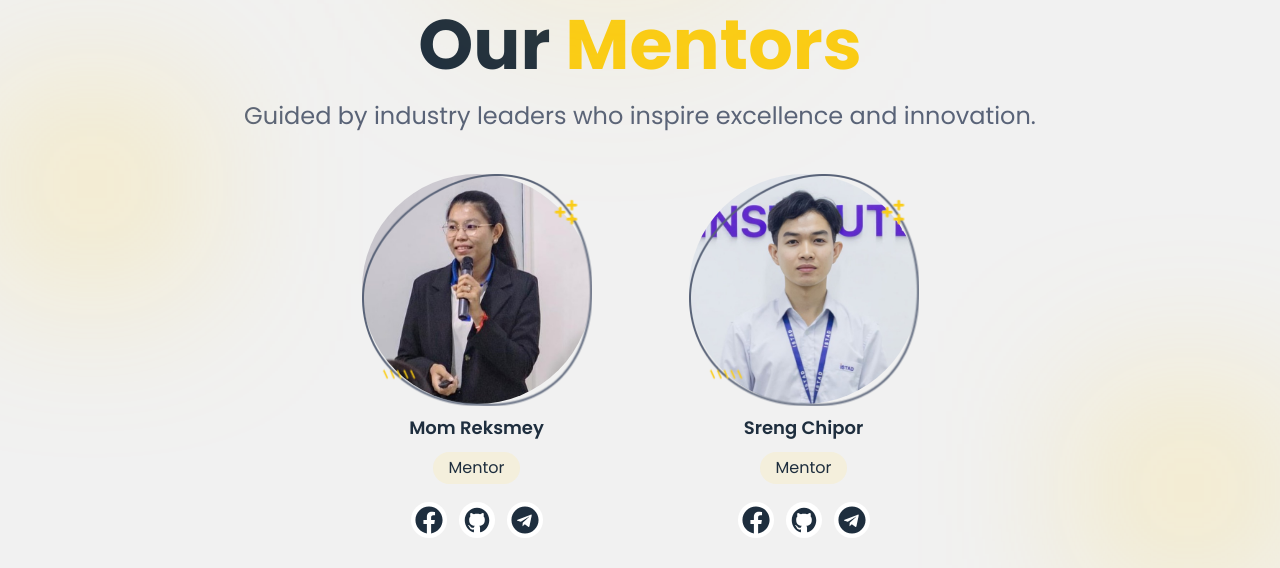
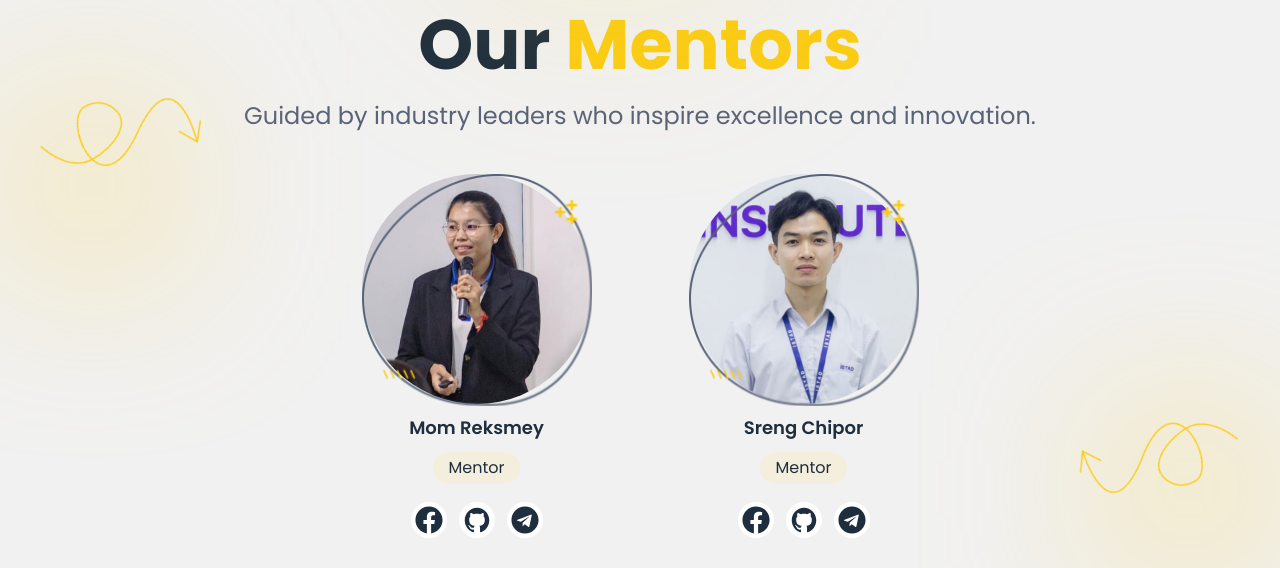
Before and after one commit to ngovkimsouheng/skillshow-me, a React (Vite) app: page /about in a window 1280 px wide. Shown: the part 1240-1808 px from the top of the page. Built offline with nearby package versions, Linux system fonts and the light colour scheme; no server answers.

Commit message:
section mentor add arrow

```diff
--- a/src/App.jsx
+++ b/src/App.jsx
@@ -86,7 +86,7 @@ function App() {
     AOS.init({
       duration: 900,
       easing: "ease-out-cubic",
-      once: false,
+      once: true,
     });
   }, []);
   const token = localStorage.getItem("token");
@@ -102,8 +102,8 @@ function App() {
               <Route path="/education/edit/:id" element={<EditEducation />} />
               <Route path="/skills/edit/:id" element={<EditSkill />} />
 
-
-              <Route path="/*" element={<NotFoundPage />}></Route>
+              {/*
+              <Route path="/*" element={<NotFoundPage />}></Route> */}
               <Route path="/template1" element={<UserTemplate01 />}></Route>
               <Route path="/portfolio" element={<Portfolio />}></Route>{" "}
               <Route path="/portfolio1" element={<Portfolio1 />}></Route>{" "}
--- a/src/pages/Aboutpage/components/SectionMentors.jsx
+++ b/src/pages/Aboutpage/components/SectionMentors.jsx
@@ -2,6 +2,10 @@ import React from "react";
 import CardMembers from "./CardMembers";
 import teacher1 from "./Images/teacher1.png";
 import teacher2 from "./Images/teacher2.png";
+import vector1 from "../../Templatepage/Categories/vector1.png";
+import vector2 from "../../Templatepage/Categories/vector2.png";
+import darkvector1 from "../../Templatepage/Categories/darkVector1.png";
+import darkvector2 from "../../Templatepage/Categories/darkVector2.png";
 export default function SectionMentors() {
   const members = [
     {
@@ -24,7 +28,15 @@ export default function SectionMentors() {
     },
   ];
   return (
-    <section className="md:flex    py-8 gap-8 md:flex-col items-center  justify-center sm:gap-8 md:gap-10">
+    <section className="md:flex max-w-7xl container mx-auto relative  py-8 gap-8 md:flex-col items-center  justify-center sm:gap-8 md:gap-10">
+      <img
+        className='lg:w-40 md:w-30 w-30  max-sm:w-15 -rotate-20 left-10 block dark:hidden top-30 absolute' src={vector1} alt="Vector 1" />
+      <img
+        className='lg:w-40 md:w-30 w-30  max-sm:w-15  -rotate-20  right-10 block dark:hidden bottom-30 max-lg:bottom-10  absolute' src={vector2} alt="Vector 2" />
+      <img
+        className='lg:w-40 md:w-30 w-30  max-sm:w-15 -rotate-20  left-10 hidden dark:block top-30 absolute' src={darkvector1} alt="Dark Vector 1" />
+      <img
+        className='lg:w-40 md:w-30 w-30  max-sm:w-15 -rotate-20  right-10 hidden dark:block bottom-30 max-lg:bottom-10  absolute' src={darkvector2} alt="Dark Vector 2" />
       <div className="max-sm:pb-8">
         <span className="text-center  max-sm:text-[40px] max-md:text-[43px]  text-[70px] leading-[75px] max-md:leading-[45px] font-bold">
           <p
```
